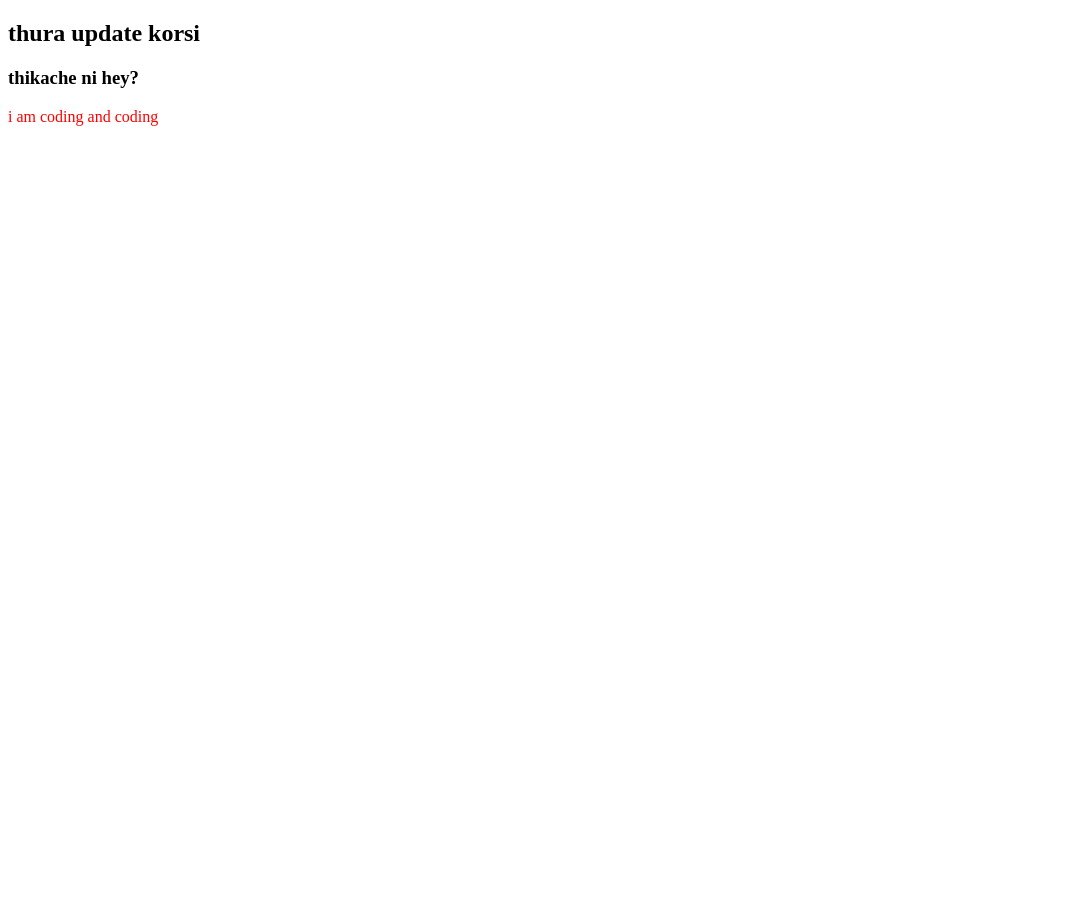
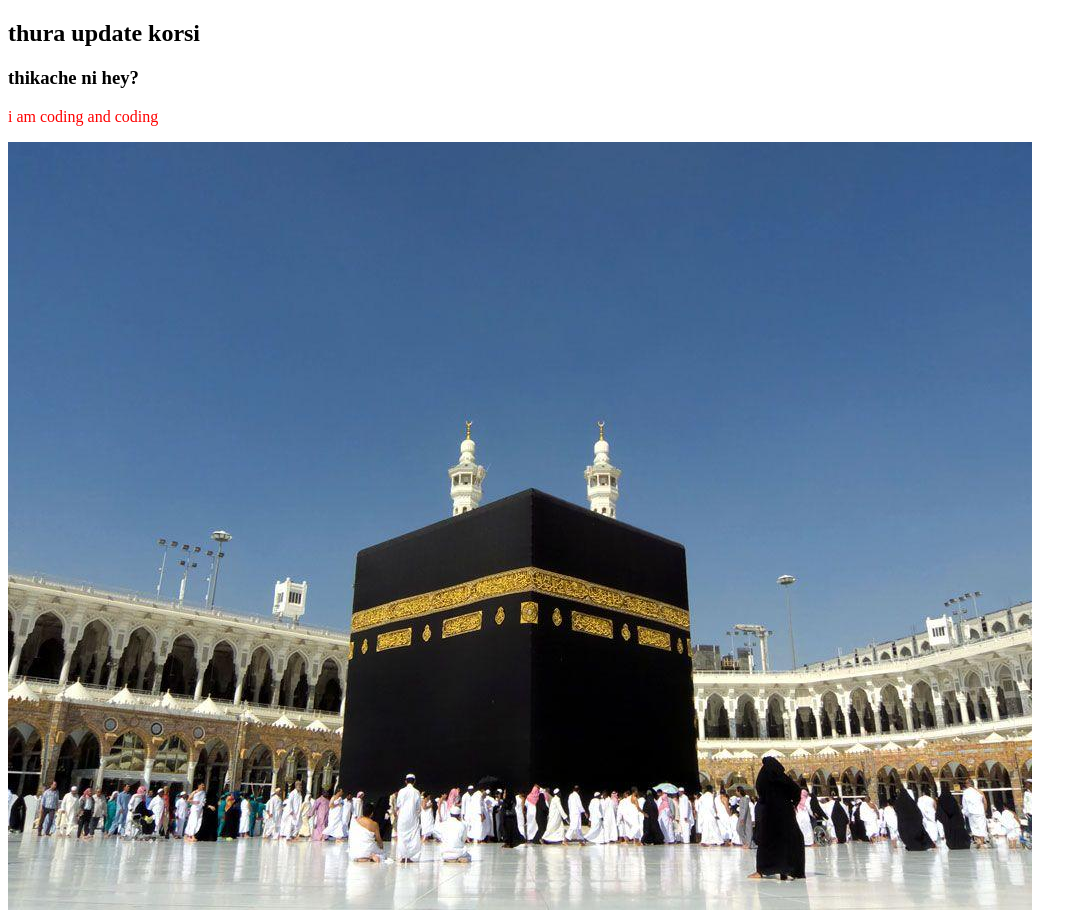
Before and after one commit to shafiizaman/Myfirstrepo, a plain HTML site: page index.html in a window 1280 px wide. Shown: the whole page, without its empty margins (0-1087 px from the left). Before the commit the page ends 800 px from the top, so only its background shows below. Drawn offline with Linux system fonts and the light colour scheme.

Commit message:
image Added

```diff
--- a/index.html
+++ b/index.html
@@ -12,5 +12,6 @@
     <h2>thura update korsi</h2>
     <h3>thikache ni hey?</h3>
     <p>i am coding and coding</p>
+    <img src="kaba.jpg" alt="">
 </body>
 </html>
```
Also changed, not shown: kaba.jpg (added).
